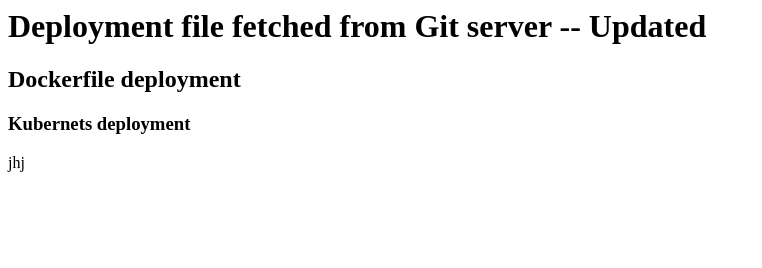
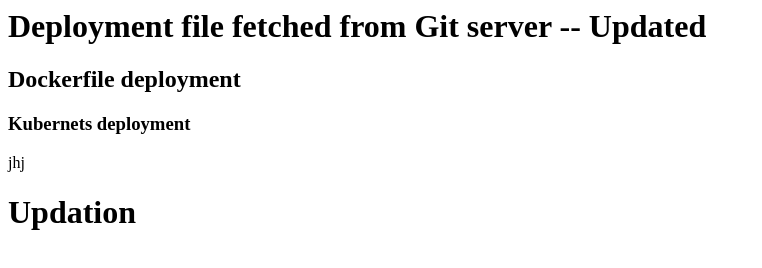
Before and after one commit to ammad-khalid/jenkin-projects, a plain HTML site: page index.html in a window 1280 px wide. Shown: the whole page, without its empty margins (0-762 px from the left). Drawn offline with Linux system fonts and the light colour scheme.

Commit message:
Update index.html

```diff
--- a/index.html
+++ b/index.html
@@ -2,3 +2,4 @@
 <h2> Dockerfile deployment</h2>
 <h3> Kubernets deployment</h3>
 jhj
+<h1> Updation</h1>
```
